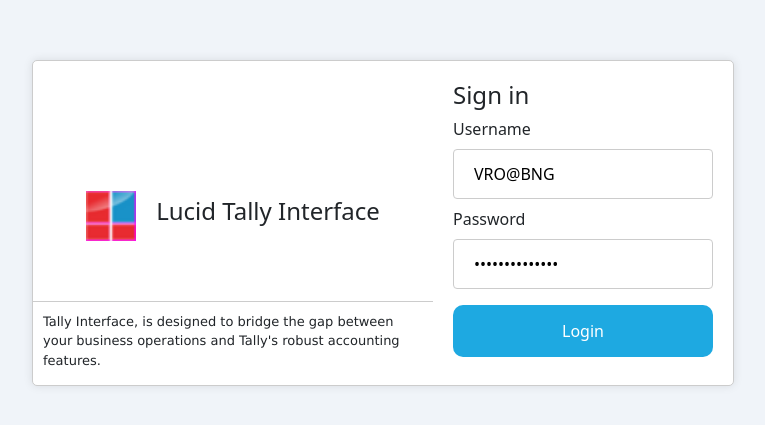
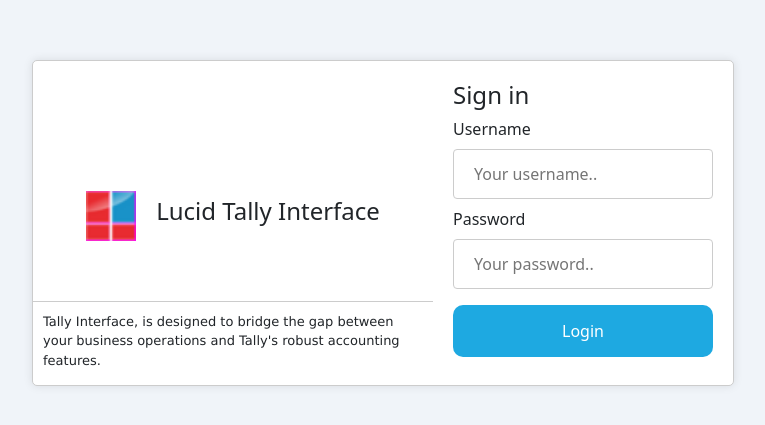
Before and after one commit to henryjoshua1974/TallyInterface-WebInventory, a React (Vite) app: page / in a window 1280 px wide. Shown: the part 177-602 px from the top of the page, without its empty margins (257-1022 px from the left). Built offline with nearby package versions, Linux system fonts and the light colour scheme.

Commit message:
changes on 20-Aug-2024

```diff
--- a/src/Pages/Login.jsx
+++ b/src/Pages/Login.jsx
@@ -10,10 +10,10 @@ import promisicon from '../assets/promisICO.png'
 
 function Login() {
   const [execAPIFlag, setexecAPIFlag] = useState(false);
-  const [valueUserID, setValueUserID] = useState('VRO@BNG');
-  const [valuePassword, setValuePassword] = useState('vro@bng_020422');
-  // const [valueUserID, setValueUserID] = useState('');
-  // const [valuePassword, setValuePassword] = useState('');
+  // const [valueUserID, setValueUserID] = useState('VRO@BNG');
+  // const [valuePassword, setValuePassword] = useState('vro@bng_020422');
+  const [valueUserID, setValueUserID] = useState('');
+  const [valuePassword, setValuePassword] = useState('');
   const [logindata, setData] = useState(null);
   const [errorFlag, setErrorflag] = useState(false);
   const [loginErrorFlag, setLoginErrorflag] = useState(false);
--- a/src/Pages/MainPage.jsx
+++ b/src/Pages/MainPage.jsx
@@ -26,8 +26,8 @@ export default function MainPage() {
 
   const handleExpiry = () => {
     if (publicKey == '' )
-      // navigate(`/`);
-    navigate(`/Login`);
+      navigate(`/`);
+    // navigate(`/Login`);
 
   }
 
```
